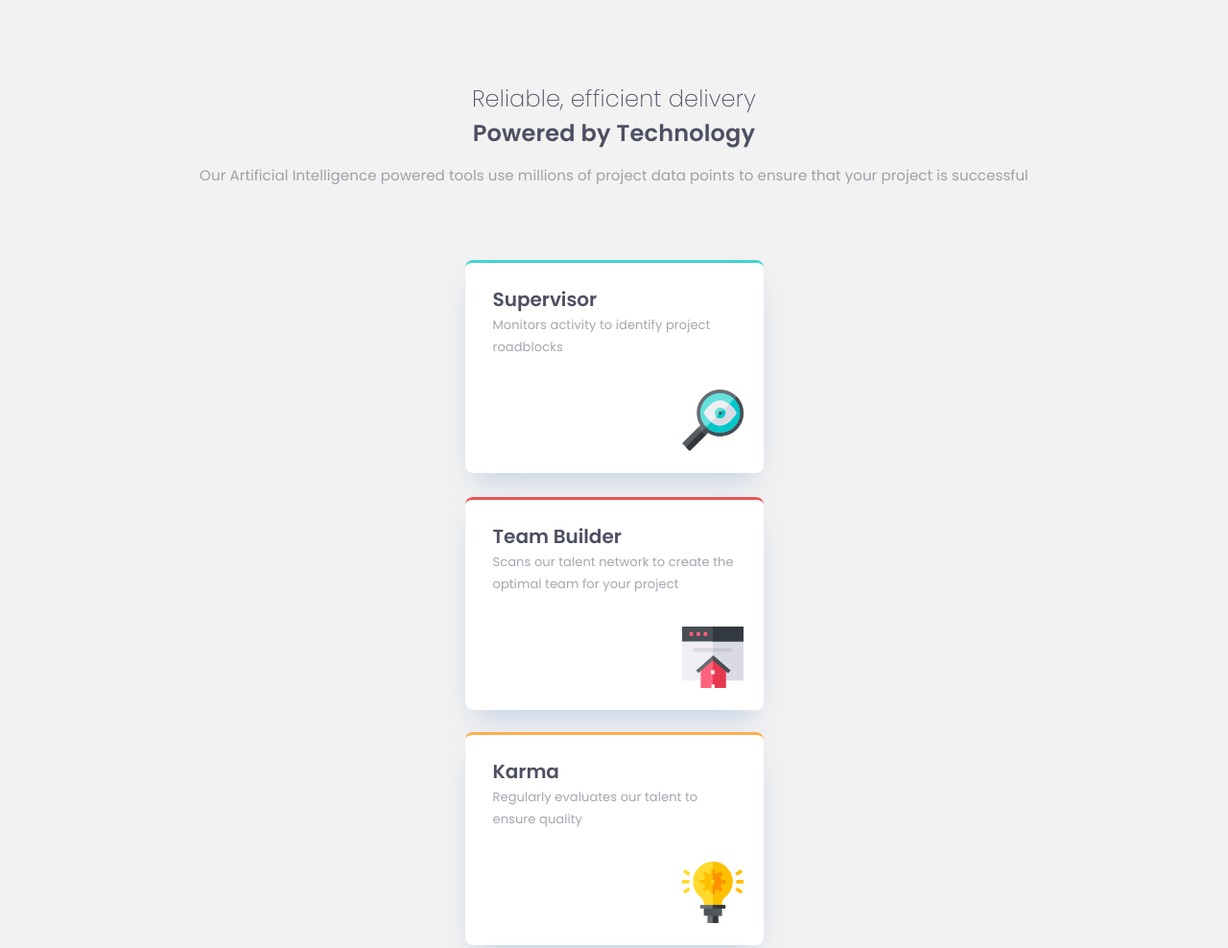
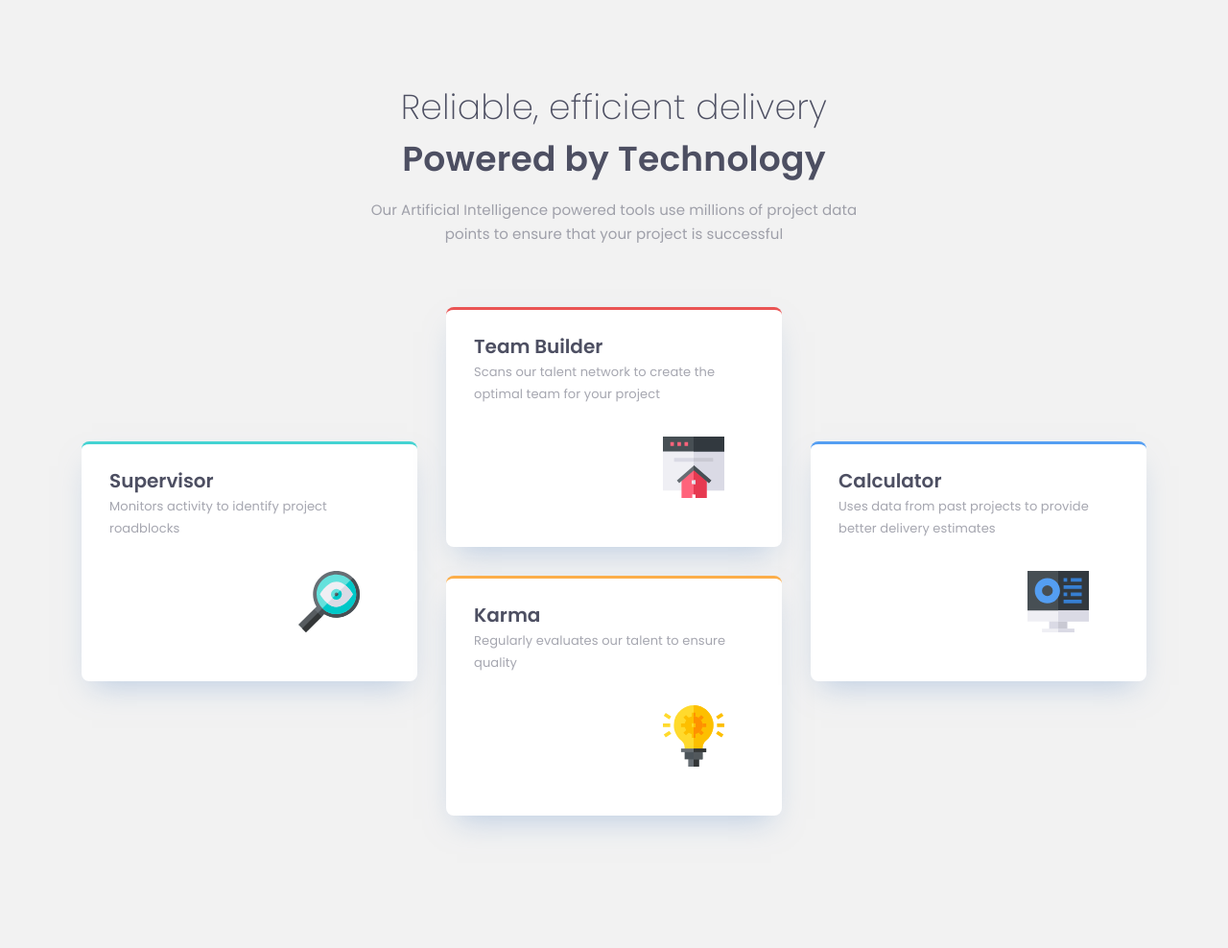
Before and after one commit to natiakhokhob/four-card-feature-section, a plain HTML site: page index.html in a window 1280 px wide. Shown: the top 988 px of the page at 96% size. After the commit the page ends 930 px from the top, so only its background shows below. Drawn offline with Linux system fonts and the light colour scheme.

Commit message:
Add files via upload

```diff
--- a/css/style.css
+++ b/css/style.css
@@ -8,6 +8,7 @@ html{
 }
 body{
     background-color: #F2F2F2;
+    overflow-x: hidden;
 
 }
 .section-first{
@@ -47,7 +48,9 @@ color: #4D4F62;
 opacity: 50%;
 }
 .p-header{
-    margin:1.3rem 3.2rem 0rem 3.2rem;
+    margin:1.3rem auto 0rem auto;
+    width: 31.1rem;
+    height: 7.5rem;
 }
 .first,
 .second,
@@ -137,3 +140,66 @@ img{
     margin-left: 22.6rem;
     margin-top: 3.3rem;
 }
+
+@media screen and (min-width: 75em) {
+    h1{
+        font-size: 3.6rem;
+        line-height: 5.4rem;
+        letter-spacing: 0.025rem;
+
+    }
+
+    .bold{
+        font-size: 3.6rem ;
+        line-height: 5.4rem;
+        letter-spacing: 0.025rem;
+
+    }
+    .paragraph{
+        font-size: 1.5rem;
+        line-height: 2.5rem;
+        letter-spacing: 0.01rem;
+
+    }
+    .p-header{
+        width: 54rem;
+        height: 5rem;
+        margin: 0 auto;
+        margin-top: 1.3rem;
+    }
+    .two-div{
+        display: flex;
+        flex-direction: column;
+        margin-top: 6.4rem;
+        gap: 3rem;
+
+    }
+    .section-two{
+        display: flex;
+        flex-direction: row;
+        gap: 3rem;
+        justify-content: center;
+    }
+    .first,
+    .fourth{
+        margin-top: 20.4rem;
+        margin-left: 0;
+        margin-right: 0;
+    }
+    .second,
+    .third{
+        margin-top: 0;
+    }
+    .first,
+    .second,
+    .third,
+    .fourth{
+    width: 35rem;
+    height: 25rem;
+
+
+}
+.third{
+    margin-bottom: 8rem;
+}
+}
```
